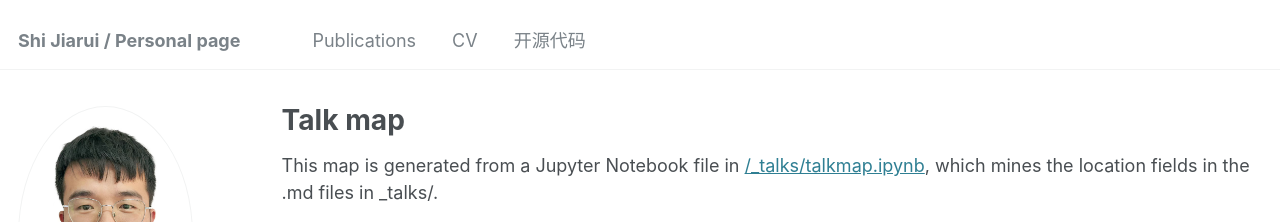
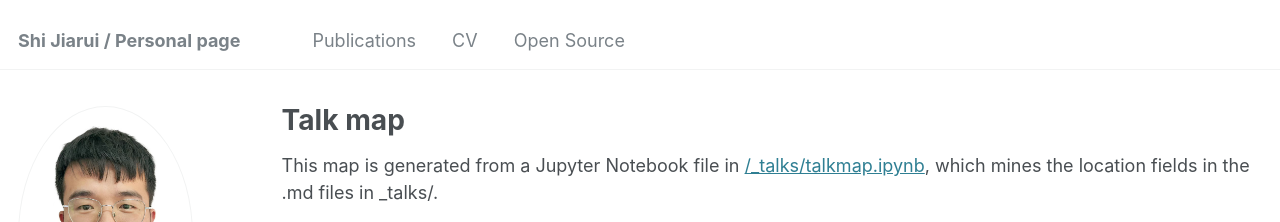
Before and after one commit to Shi-Jiarui/Shi-Jiarui.github.io, a Jekyll site: the page built from _pages/talkmap.html, in a window 1280 px wide. Shown: the top 222 px of the page. Built offline with Jekyll 4.4.1, drawn with Linux system fonts in a browser that asks for light colours; nearby versions of some CDN libraries; some web fonts are replaced.

Commit message:
Update navigation.yml

```diff
--- a/_data/navigation.yml
+++ b/_data/navigation.yml
@@ -23,7 +23,7 @@ main:
   - title: "CV"
     url: /cv/
 
-  - title: "开源代码"
+  - title: "Open Source"
     url: /opensource/
 
   # - title: "中文"
```
